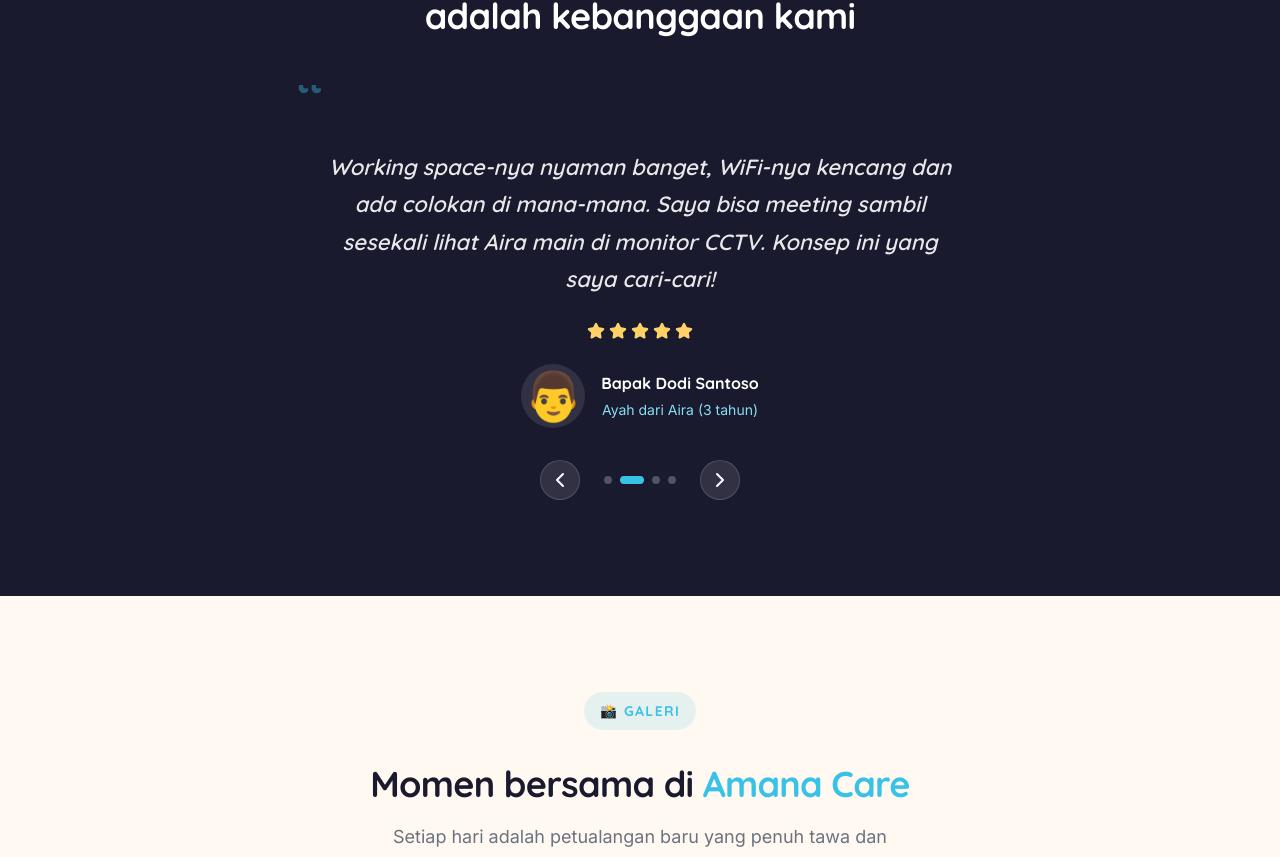
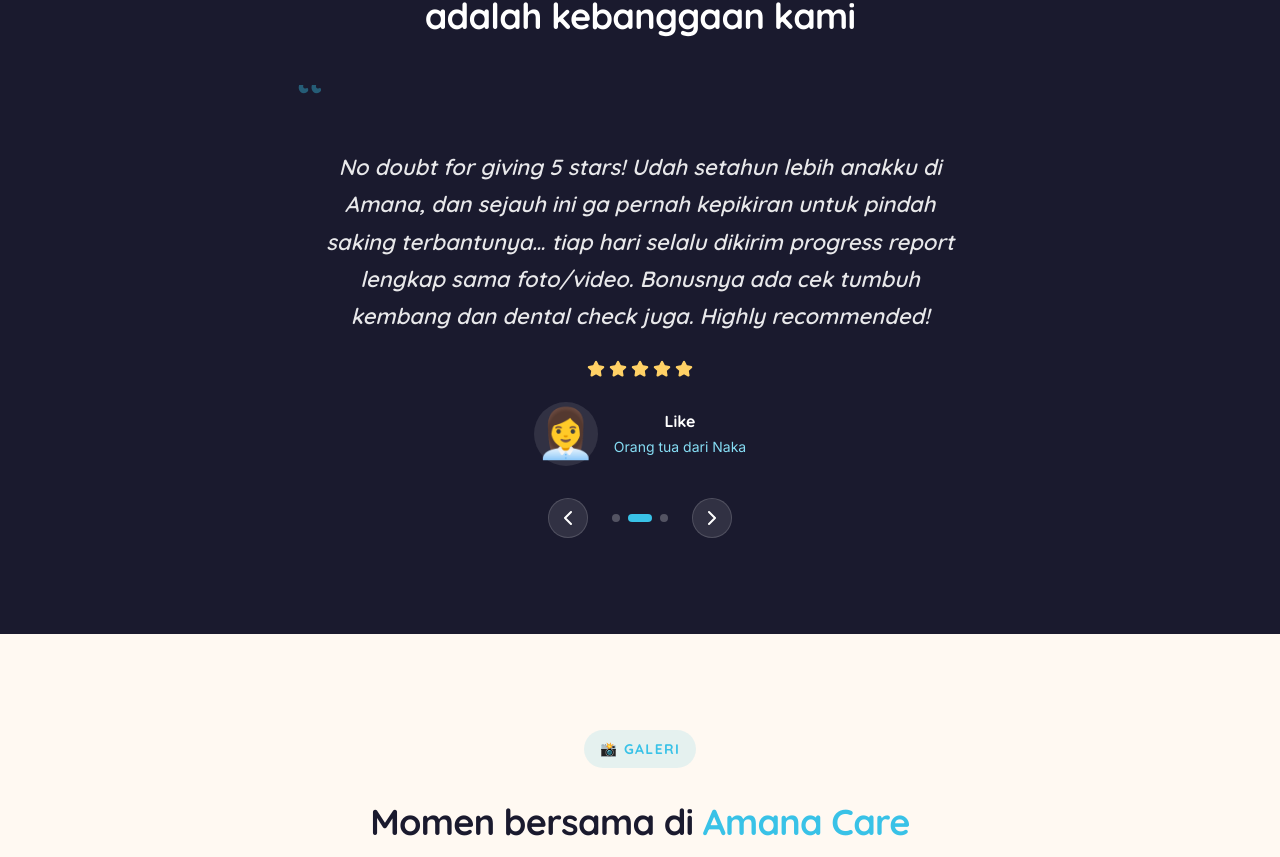
Before and after one commit to menako-studio/amana-care, a Next.js app: page / in a window 1280 px wide. Shown: the part 6346-7203 px from the top of the page. Built offline with nearby package versions, Linux system fonts and the light colour scheme; no server answers.

Commit message:
feat(copy): update parent testimonials in homepage carousel

```diff
--- a/components/home/TestimonialsCarousel.tsx
+++ b/components/home/TestimonialsCarousel.tsx
@@ -8,32 +8,25 @@
 
 const testimonials = [
   {
-    name: 'Ibu Sari Dewi',
-    role: 'Ibu dari Rafi (2,5 tahun)',
-    text: 'Amana Care benar-benar seperti rumah kedua untuk Rafi. Laporan hariannya sangat detail — dari makan, tidur, sampai foto aktivitas. Saya bisa kerja tenang karena CCTV-nya bisa saya pantau kapan saja!',
+    name: 'Fika',
+    role: 'Orang tua dari Alma',
+    text: 'Daycare yang rekomen banget untuk sekitaran area bintaro, attention to detail, daily activity/progress report, caregiver & teachernya ramah, berpengalaman di bidangnya dan aktivitasnya terstruktur, dari segi fasilitas full ac & cctv, dari segi waktu 7am to 7pm 👌🏻💯',
     rating: 5,
     avatar: '👩',
   },
   {
-    name: 'Bapak Dodi Santoso',
-    role: 'Ayah dari Aira (3 tahun)',
-    text: 'Working space-nya nyaman banget, WiFi-nya kencang dan ada colokan di mana-mana. Saya bisa meeting sambil sesekali lihat Aira main di monitor CCTV. Konsep ini yang saya cari-cari!',
-    rating: 5,
-    avatar: '👨',
-  },
-  {
-    name: 'Ibu Nina Kusuma',
-    role: 'Ibu dari Zaky (4 tahun)',
-    text: 'Laporan harian yang dikirim setiap sore membantu kami memantau perkembangan Zaky. Skrining psikolog anaknya juga sangat berguna — kami jadi tahu milestone apa yang perlu distimulasi lebih.',
+    name: 'Like',
+    role: 'Orang tua dari Naka',
+    text: 'No doubt for giving 5 stars! Udah setahun lebih anakku di Amana, dan sejauh ini ga pernah kepikiran untuk pindah saking terbantunya… tiap hari selalu dikirim progress report lengkap sama foto/video. Bonusnya ada cek tumbuh kembang dan dental check juga. Highly recommended!',
     rating: 5,
     avatar: '👩‍💼',
   },
   {
-    name: 'Ibu Retno & Bapak Budi',
-    role: 'Orang tua dari Caca (1,5 tahun)',
-    text: 'Awalnya khawatir ninggalin Caca yang masih kecil, tapi tim Amana Care sangat profesional dan penuh kasih. Caca sekarang bahkan lebih semangat pergi ke Amana daripada di rumah!',
+    name: 'Putri',
+    role: 'Orang tua dari Andaru',
+    text: 'Yang paling suka, semua Miss disini sabar dan peduli sama anak. Ada pembagian peran teacher dan caregiver. Jadi dalam sehari anak bakal dihandle oleh teacher+caregiver. Lalu jumlah anak dibatasi, jadi suasananya lebih kondusif dan perhatian ke anak lebih personal.',
     rating: 5,
-    avatar: '👨‍👩‍👧',
+    avatar: '👩',
   },
 ]
 
```
